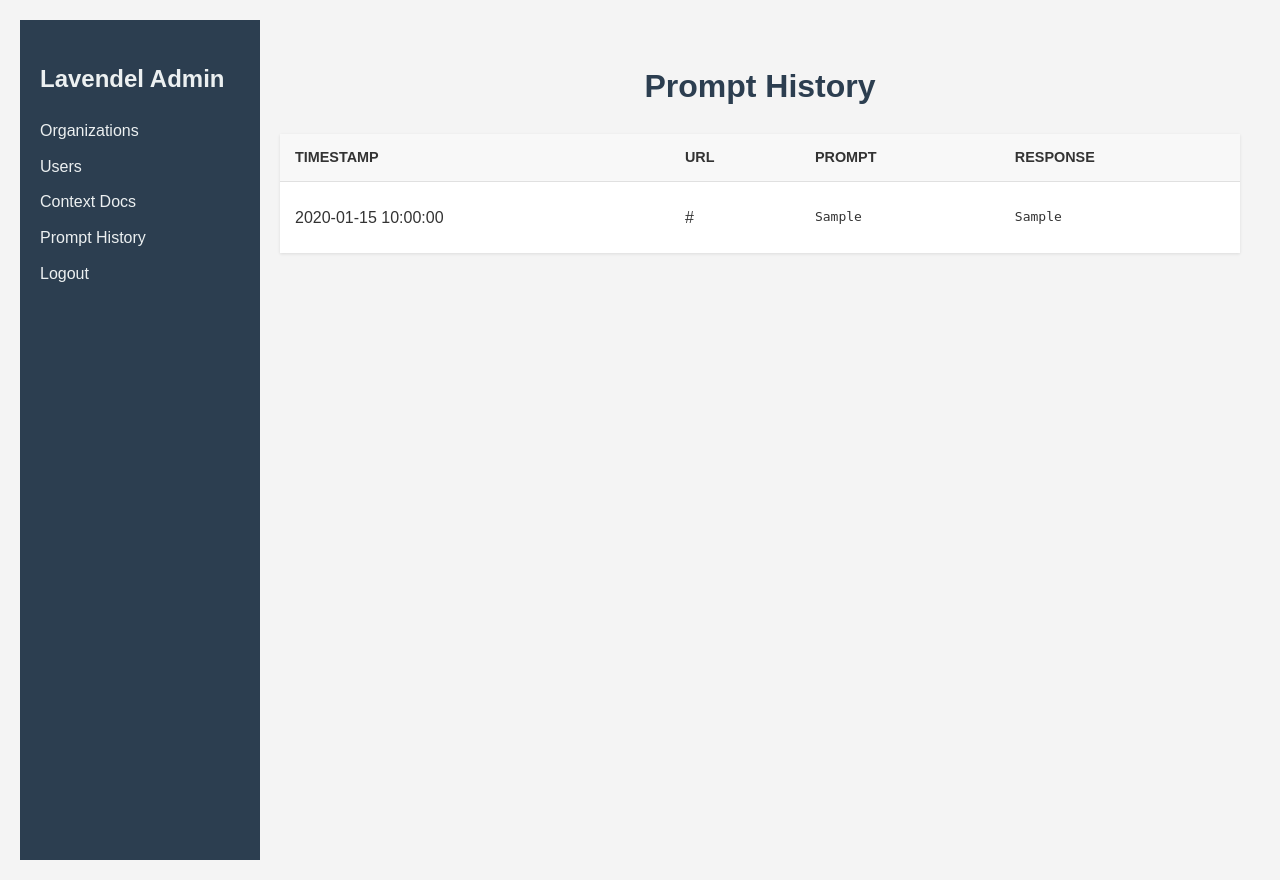
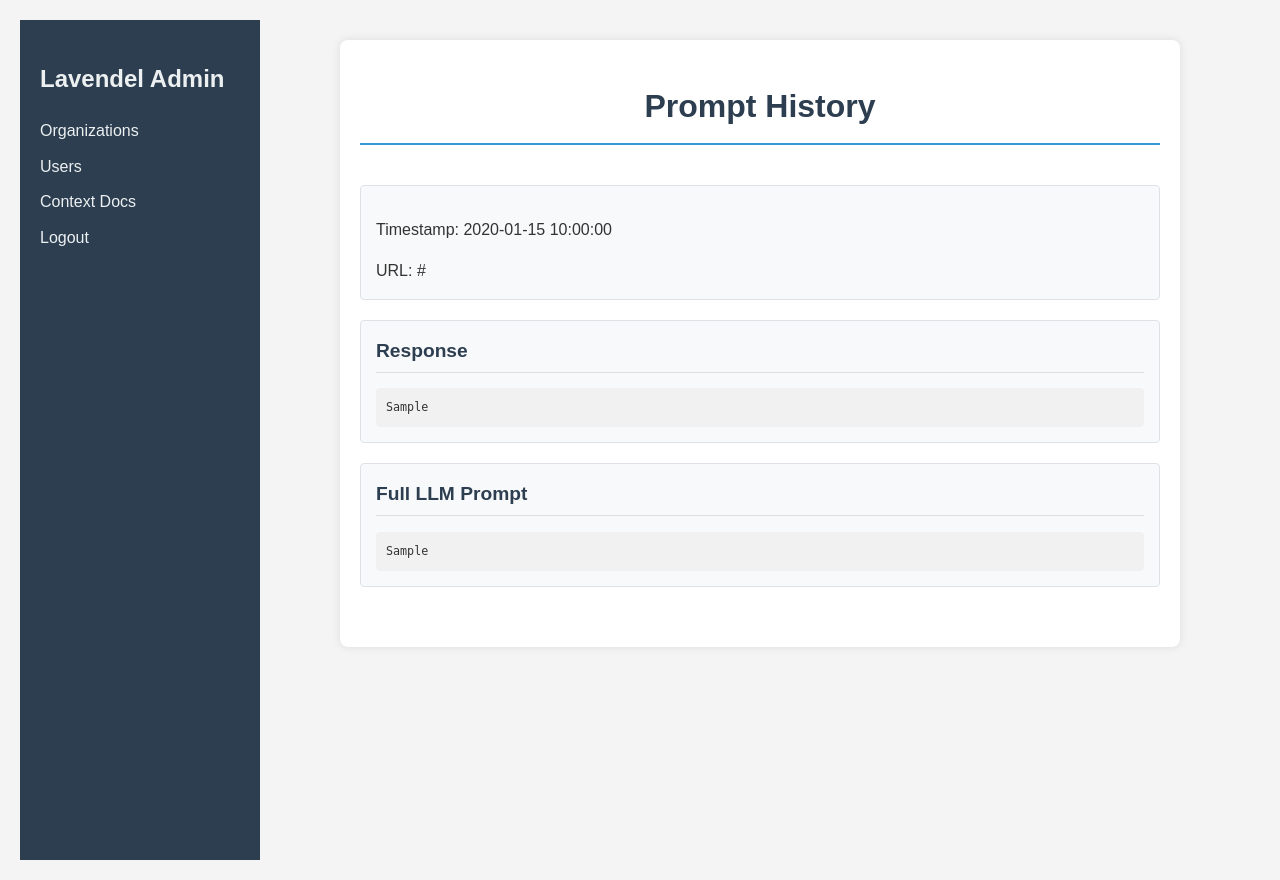
Before and after one commit to calebcauthon/aidock_backend, a Flask app: page /history in a window 1280 px wide. Run offline with Flask 3, Linux system fonts and the light colour scheme; tables that the repository leaves empty hold one stand-in row (values such as "Sample post"); some libraries are stand-ins or nearby versions.

Commit message:
Enhance prompt history with pagination and improved UI in Flask application.

```diff
--- a/app.py
+++ b/app.py
@@ -1,4 +1,4 @@
-from flask import Flask, request, jsonify, send_from_directory, render_template
+from flask import Flask, request, jsonify, send_from_directory, render_template, url_for
 
 import os
 import anthropic
@@ -125,14 +125,40 @@ def ask_claude(user):
 
 @app.route('/history')
 def prompt_history():
+    offset = request.args.get('offset', type=int, default=0)
+    limit = 1
+
     conn = create_connection()
     if conn is not None:
-        cursor = conn.cursor()
-        cursor.execute("SELECT * FROM prompt_history ORDER BY timestamp DESC")
-        history = cursor.fetchall()
-        cursor.close()
-        conn.close()
-        return render_template('superuser_ui/prompt_history.html', history=history)
+        try:
+            cursor = conn.cursor()
+
+            # Get total count
+            cursor.execute("SELECT COUNT(*) FROM prompt_history")
+            total_count = cursor.fetchone()[0]
+
+            # Get the current entry
+            cursor.execute("SELECT * FROM prompt_history ORDER BY timestamp DESC LIMIT ? OFFSET ?", (limit, offset))
+            entry = cursor.fetchone()
+
+            cursor.close()
+
+            if entry:
+                has_prev = offset > 0
+                has_next = offset + limit < total_count
+
+                return render_template('superuser_ui/prompt_history.html',
+                                       entry=entry,
+                                       has_prev=has_prev,
+                                       has_next=has_next,
+                                       prev_offset=max(0, offset - limit),
+                                       next_offset=offset + limit)
+            else:
+                return render_template('superuser_ui/prompt_history.html', entry=None)
+        except Exception as e:
+            return jsonify({"error": str(e)}), 500
+        finally:
+            conn.close()
     else:
         return jsonify({"error": "Unable to connect to the database"}), 500
 
--- a/templates/base.html
+++ b/templates/base.html
@@ -125,11 +125,12 @@
             <li><a href="[[ url_for('organization_routes.list_organizations') ]]">Organizations</a></li>
             <li><a href="[[ url_for('user_routes.list_users') ]]">Users</a></li>
             <li><a href="[[ url_for('context_docs.serve_docs') ]]">Context Docs</a></li>
-            <li><a href="[[ url_for('prompt_history') ]]">Prompt History</a></li>
+
             <li><a href="[[ url_for('auth.logout') ]]">Logout</a></li>
         </ul>
     </div>
     <div class="content">
+        {% block styles %}{% endblock %}
         {% block content %}{% endblock %}
     </div>
 </body>
--- a/templates/superuser_ui/prompt_history.html
+++ b/templates/superuser_ui/prompt_history.html
@@ -1,25 +1,120 @@
 {% extends "base.html" %}
 
 {% block content %}
-    <h1>Prompt History</h1>
-    <table>
-        <thead>
-            <tr>
-                <th>Timestamp</th>
-                <th>URL</th>
-                <th>Prompt</th>
-                <th>Response</th>
-            </tr>
-        </thead>
-        <tbody>
-            {% for entry in history %}
-            <tr>
-                <td>[[ entry[1] ]]</td>
-                <td>[[ entry[2] ]]</td>
-                <td><pre>[[ entry[3] ]]</pre></td>
-                <td><pre>[[ entry[4] ]]</pre></td>
-            </tr>
-            {% endfor %}
-        </tbody>
-    </table>
+    <div class="prompt-history-container">
+        <h1>Prompt History</h1>
+
+        <div class="pagination">
+            {% if has_prev %}
+                <a href="[[ url_for('prompt_history', offset=prev_offset) ]]" class="pagination-link">Previous</a>
+            {% endif %}
+            {% if has_next %}
+                <a href="[[ url_for('prompt_history', offset=next_offset) ]]" class="pagination-link">Next</a>
+            {% endif %}
+        </div>
+
+        {% if entry %}
+            <div class="prompt-entry">
+                <div class="entry-container">
+                    <p>Timestamp: [[ entry[1] ]]</p>
+                    <p>URL: [[ entry[2] ]]</p>
+                </div>
+
+                <div class="entry-container">
+                    <h2>Response</h2>
+                    <pre>[[ entry[4] ]]</pre>
+                </div>
+
+                <div class="entry-container">
+                    <h2>Full LLM Prompt</h2>
+                    <pre>[[ entry[3] ]]</pre>
+                </div>
+            </div>
+
+            <div class="pagination">
+                {% if has_prev %}
+                    <a href="[[ url_for('prompt_history', offset=prev_offset) ]]" class="pagination-link">Previous</a>
+                {% endif %}
+                {% if has_next %}
+                    <a href="[[ url_for('prompt_history', offset=next_offset) ]]" class="pagination-link">Next</a>
+                {% endif %}
+            </div>
+        {% else %}
+            <p class="no-history">No prompt history available.</p>
+        {% endif %}
+    </div>
 {% endblock %}
+
+{% block styles %}
+    [[ super() ]]
+    <style>
+        body {
+            font-family: Arial, sans-serif;
+            line-height: 1.6;
+            color: #333;
+            background-color: #f4f4f4;
+            margin: 0;
+            padding: 20px;
+        }
+        .prompt-history-container {
+            max-width: 800px;
+            margin: 0 auto;
+            background-color: #fff;
+            padding: 20px;
+            border-radius: 8px;
+            box-shadow: 0 0 10px rgba(0, 0, 0, 0.1);
+        }
+        h1 {
+            color: #2c3e50;
+            border-bottom: 2px solid #3498db;
+            padding-bottom: 10px;
+            margin-bottom: 20px;
+        }
+        .pagination {
+            display: flex;
+            justify-content: space-between;
+            margin-bottom: 20px;
+        }
+        .pagination-link {
+            background-color: #3498db;
+            color: #fff;
+            padding: 8px 16px;
+            text-decoration: none;
+            border-radius: 4px;
+            transition: background-color 0.3s;
+        }
+        .pagination-link:hover {
+            background-color: #2980b9;
+        }
+        .entry-container {
+            background-color: #f8f9fa;
+            border: 1px solid #dee2e6;
+            border-radius: 4px;
+            padding: 15px;
+            margin-bottom: 20px;
+        }
+        .entry-container h2 {
+            margin-top: 0;
+            color: #2c3e50;
+            font-size: 1.2em;
+            border-bottom: 1px solid #e0e0e0;
+            padding-bottom: 5px;
+        }
+        .entry-container p, .entry-container pre {
+            margin-bottom: 0;
+            white-space: pre-wrap;
+            word-wrap: break-word;
+        }
+        pre {
+            background-color: #f1f1f1;
+            padding: 10px;
+            border-radius: 4px;
+            font-size: 0.9em;
+        }
+        .no-history {
+            text-align: center;
+            color: #7f8c8d;
+            font-style: italic;
+        }
+    </style>
+{% endblock %}
```
